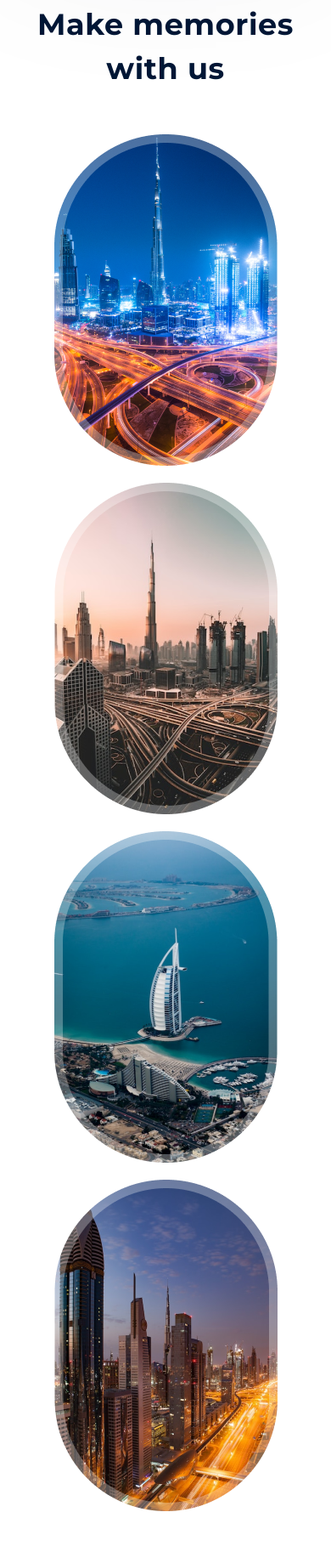
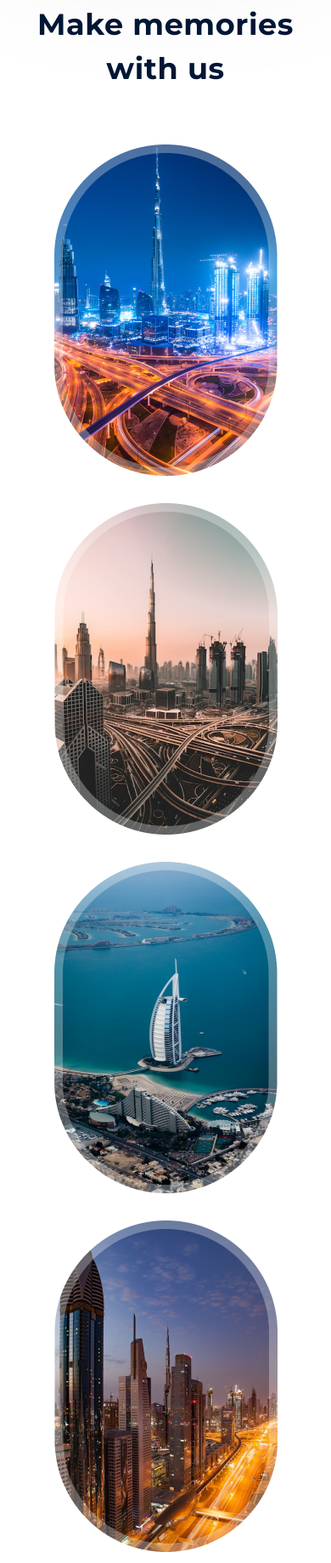
Before and after one commit to Ritik-455/ft-plane, a website: page index.html in a window 390 px wide. Shown: the part 8229-10068 px from the top of the page at 85% size. Drawn offline with nearby package versions, Linux system fonts and the light colour scheme.

```diff
--- a/index.html
+++ b/index.html
@@ -959,16 +959,16 @@
             Make memories with us</h3>
         <div class="container_ pb-[100px]">
             <div class="row mt-[40px]">
-                <div class="col-12 md:col-6 lg:col-3 flex justify-center">
+                <div class="col-12 md:col-6 lg:col-3 flex justify-center mt-3 lg:mt-0">
                     <img src="./dist/images/memories-img1.png" alt="memories-img1" class="cursor-pointer hover:scale-110 duration-300">
                 </div>
-                <div class="col-12 md:col-6 lg:col-3 flex justify-center lg:mt-[50px]">
+                <div class="col-12 md:col-6 lg:col-3 flex justify-center lg:mt-[50px] mt-3">
                     <img src="./dist/images/memories-img2.png" alt="memories-img1" class="cursor-pointer hover:scale-110 duration-300">
                 </div>
-                <div class="col-12 md:col-6 lg:col-3 flex justify-center">
+                <div class="col-12 md:col-6 lg:col-3 flex justify-center mt-3 lg:mt-0">
                     <img src="./dist/images/memories-img3.png" alt="memories-img1" class="cursor-pointer hover:scale-110 duration-300">
                 </div>
-                <div class="col-12 md:col-6 lg:col-3 flex justify-center lg:mt-[50px]">
+                <div class="col-12 md:col-6 lg:col-3 flex justify-center lg:mt-[50px] mt-3">
                     <img src="./dist/images/memories-img4.png" alt="memories-img1" class="cursor-pointer hover:scale-110 duration-300">
                 </div>
             </div>
```
Also changed, not shown: dist/output.css.
